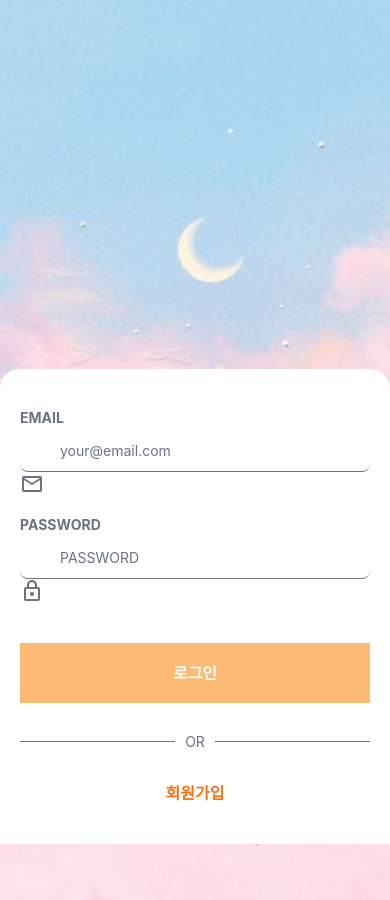
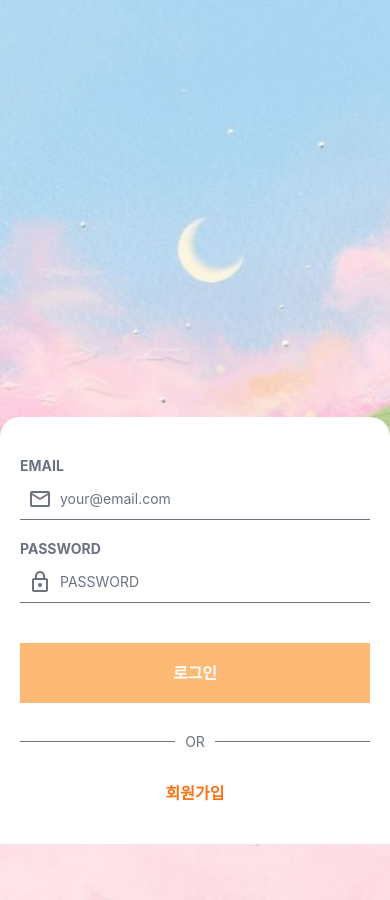
Before and after one commit to parkjunyeap/MobileTeam, a React Native app in the folder mobileProject/: screen / in a window 390 px wide. Built offline with nearby package versions, Linux system fonts and the light colour scheme; no server answers.

Commit message:
로그인 화면 input 수정 깔끔하게

```diff
--- a/mobileProject/src/components/Input.js
+++ b/mobileProject/src/components/Input.js
@@ -1,47 +1,44 @@
-import { StyleSheet, Text, TextInput, View } from 'react-native';
-import PropTypes from 'prop-types';
-import { forwardRef, useState } from 'react';
-import { MaterialCommunityIcons } from '@expo/vector-icons';
-import { GRAY, PRIMARY } from '../colors';
+import { StyleSheet, Text, TextInput, View } from "react-native";
+import PropTypes from "prop-types";
+import { forwardRef, useState } from "react";
+import { MaterialCommunityIcons } from "@expo/vector-icons";
+import { GRAY, PRIMARY } from "../colors";
 
-export const KeyboardTypes = {
-  DEFAULT: 'default',
-  EMAIL: 'email-address',
+export const InputTypes = {
+  EMAIL: "EMAIL",
+  PASSWORD: "PASSWORD",
+  PASSWORD_CONFIRM: "PASSWORD_CONFIRM",
+};
+
+const PasswordProps = {
+  keyboardType: "default",
+  secureTextEntry: true,
+  iconName: { active: "lock", inactive: "lock-outline" },
+};
+
+const InputTypeProps = {
+  EMAIL: {
+    title: "EMAIL",
+    placeholder: "your@email.com",
+    keyboardType: "email-address",
+    secureTextEntry: false,
+    iconName: { active: "email", inactive: "email-outline" },
+  },
+  PASSWORD: {
+    title: "PASSWORD",
+    placeholder: "PASSWORD",
+    ...PasswordProps,
+  },
+  PASSWORD_CONFIRM: {
+    title: "PASSWORD_CONFIRM",
+    placeholder: "PASSWORD_CONFIRM",
+    ...PasswordProps,
+  },
 };
 
 export const ReturnKeyTypes = {
-  DONE: 'done',
-  NEXT: 'next',
-};
-export const InputTypes = {
-  EMAIL: 'EMAIL',
-  PASSWORD: 'PASSWORD',
-  PASSWORD_CONFIRM: 'PASSWORD_CONFIRM',
-};
-
-const PasswordProps = {
-  keyboardType: 'default',
-  secureTextEntry: true,
-  iconName: { active: 'lock', inactive: 'lock-outline' },
-};
-const InputTypeProps = {
-  EMAIL: {
-    title: 'EMAIL',
-    placeholder: 'your@email.com',
-    KeyboardTypes: 'email-address',
-    secureTextEntry: false,
-    iconName: { active: 'email', inactive: 'email-outline' },
-  },
-  PASSWORD: {
-    title: 'PASSWORD',
-    placeholder: 'PASSWORD',
-    ...PasswordProps, // 중복되는 값 따로 꺼냄
-  },
-  PASSWORD_CONFIRM: {
-    title: 'PASSWORD CONFIRM',
-    placeholder: 'PASSWORD CONFIRM',
-    ...PasswordProps,
-  },
+  DONE: "done",
+  NEXT: "next",
 };
 
 const Input = forwardRef(({ inputType, styles, ...props }, ref) => {
@@ -53,9 +50,8 @@ const Input = forwardRef(({ inputType, styles, ...props }, ref) => {
     iconName: { active, inactive },
   } = InputTypeProps[inputType];
 
+  const [isFocused, setIsFocused] = useState(false);
   const { value } = props;
-
-  const [isFocused, setIsFocused] = useState(false); // 포커스 상태에 따라 다른 아이콘을 사용하도록 포커스 상태 관리하는 상태변수래
 
   return (
     <View style={[defaultStyles.container, styles?.container]}>
@@ -68,15 +64,11 @@ const Input = forwardRef(({ inputType, styles, ...props }, ref) => {
       >
         {title}
       </Text>
+
       <View>
         <TextInput
           ref={ref}
           {...props}
-          placeholder={placeholder}
-          keyBoardType={keyboardType}
-          secureTextEntry={secureTextEntry}
-          onFocus={() => setIsFocused(true)}
-          onBlur={() => setIsFocused(false)}
           style={[
             defaultStyles.input,
             {
@@ -85,13 +77,19 @@ const Input = forwardRef(({ inputType, styles, ...props }, ref) => {
             },
             styles?.input,
           ]}
-          textContentType="none"
-          autoCapitalize="none"
+          placeholder={placeholder}
+          keyboardType={keyboardType}
+          secureTextEntry={secureTextEntry}
+          onBlur={() => setIsFocused(false)}
+          onFocus={() => setIsFocused(true)}
+          autoCapitalize={"none"}
           autoCorrect={false}
+          textContentType={"none"}
+          keyboardAppearance={"light"}
         />
-        <View style={(defaultStyles.icon, styles?.icon)}>
-          <MaterialCommunityIcons // 아이콘 모음 리액트네이티브
-            name={isFocused ? active : inactive} // 지금 선택했으면 active
+        <View style={[defaultStyles.icon, styles?.icon]}>
+          <MaterialCommunityIcons
+            name={isFocused ? active : inactive}
             size={24}
             color={value || isFocused ? PRIMARY.DEFAULT : GRAY.DARK}
           />
@@ -100,37 +98,33 @@ const Input = forwardRef(({ inputType, styles, ...props }, ref) => {
     </View>
   );
 });
-
-Input.displayName = 'Input';
+Input.displayName = "Input";
 
 Input.propTypes = {
-  // title: PropTypes.string,
-  // iconName: PropTypes.string,
-  inputType: PropTypes.oneOf(Object.values(InputTypes)).isRequired,
-  value: PropTypes.string.isRequired,
+  inputType: PropTypes.oneOf(Object.values(InputTypes)),
+  value: PropTypes.string,
   styles: PropTypes.object,
 };
 
 const defaultStyles = StyleSheet.create({
   container: {
-    width: '100%',
+    width: "100%",
   },
   title: {
     marginBottom: 4,
-    fontWeight: '700',
+    fontWeight: "700",
   },
   input: {
     borderBottomWidth: 1,
-    borderRadius: 8,
     height: 42,
     paddingHorizontal: 10,
     paddingLeft: 40,
   },
   icon: {
-    position: 'absolute',
+    position: "absolute",
     left: 8,
-    height: '100%',
-    justifyContent: 'center',
+    height: "100%",
+    justifyContent: "center",
   },
 });
 
```
